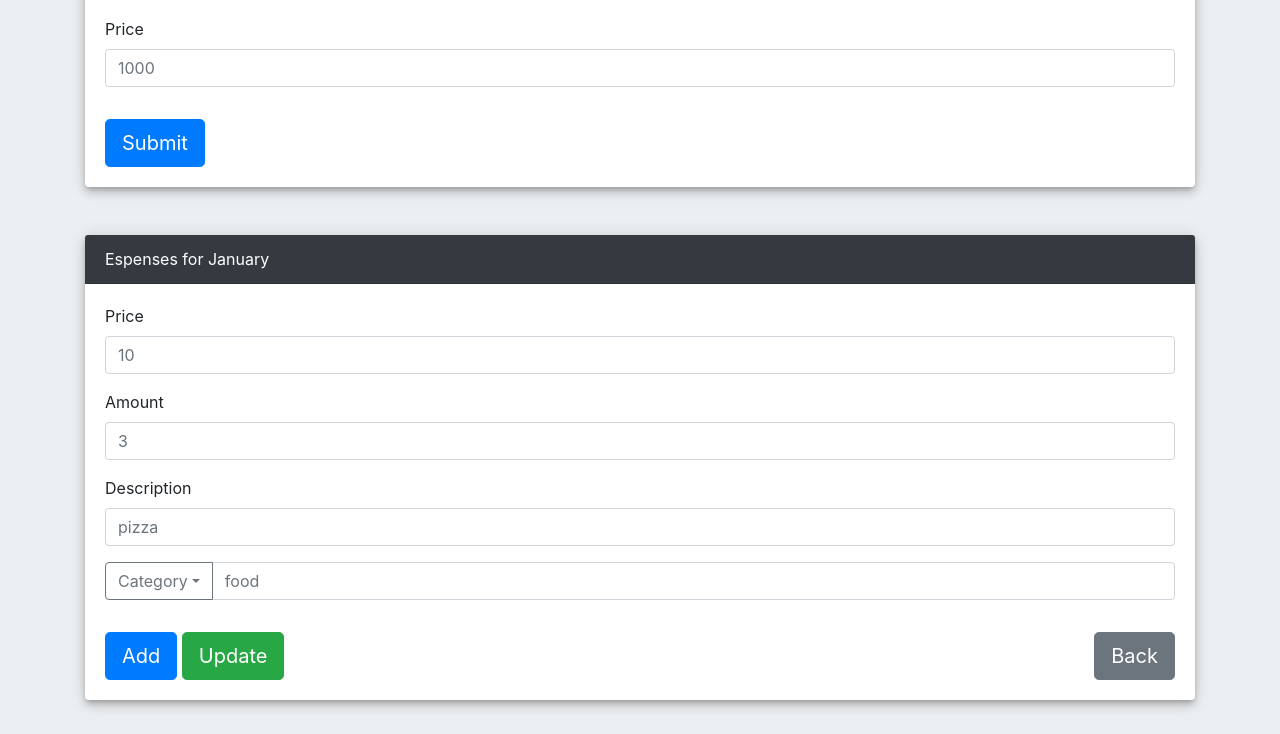
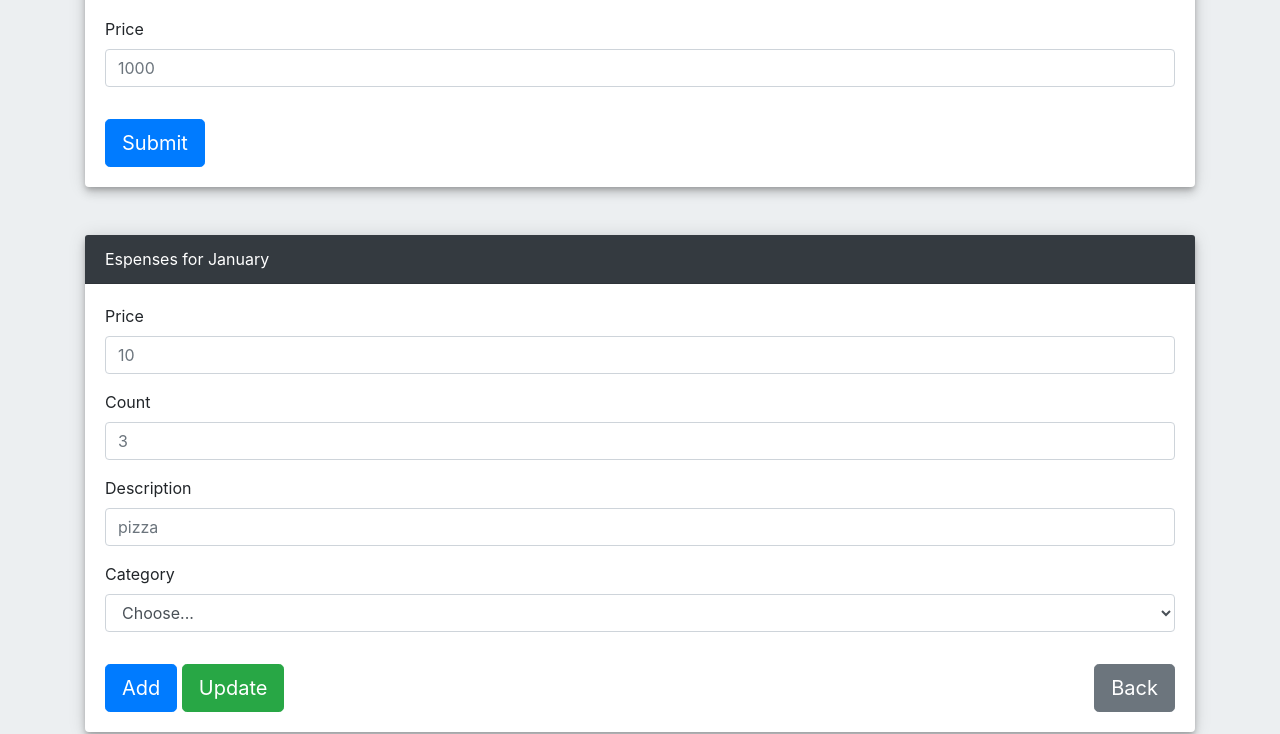
Before and after one commit to MarekTalpas/Budget_App, a plain HTML site: page index.html in a window 1280 px wide. Shown: the part 240-974 px from the top of the page. Drawn offline with nearby package versions, Linux system fonts and the light colour scheme.

Commit message:
added select categories to UI

```diff
--- a/app.js
+++ b/app.js
@@ -14,6 +14,8 @@ const App = (function() {
 
 })(StorageCtrl, DataCtrl, UICtrl);
 
+
+// jquery bootstrap functions
 $(function () {
   $('[data-toggle="tooltip"]').tooltip()
-})
+});
--- a/index.html
+++ b/index.html
@@ -35,7 +35,8 @@
             <label for="price-input-incomes">Price</label>
             <input type="number" class="form-control" id="price-input-incomes" placeholder="1000">
           </div>
-          <button type="submit" data-toggle="tooltip" data-placement="top" title="Add sum of your total monthly incomes to your overall balance" id="incomes-add-btn" class="btn btn-primary btn-lg mt-3 add-mode">Submit</button>
+          <button type="submit" data-toggle="tooltip" data-placement="top" title="Add sum of your total monthly incomes to your overall balance"
+            id="incomes-add-btn" class="btn btn-primary btn-lg mt-3 add-mode">Submit</button>
         </form>
       </div>
     </div>
@@ -52,27 +53,40 @@
             <input type="number" class="form-control" id="price-input" placeholder="10">
           </div>
           <div class="form-group">
-            <label for="amount-input">Amount</label>
+            <label for="count-input">Count</label>
             <input type="number" class="form-control" id="amount-input" placeholder="3">
           </div>
           <div class="form-group">
             <label for="description-input">Description</label>
             <input type="text" class="form-control" id="description-input" placeholder="pizza">
           </div>
-          <div class="input-group mb-3">
-            <div class="input-group-prepend">
-              <button class="btn btn-outline-secondary dropdown-toggle" type="button" data-toggle="dropdown" aria-haspopup="true" aria-expanded="false">Category</button>
-              <div class="dropdown-menu">
-                <!-- <a class="dropdown-item" href="#">Action</a> -->
-                <!-- <a class="dropdown-item" href="#">Action</a> -->
-                <!-- <a class="dropdown-item" href="#">Action</a> -->
-              </div>
+          <div class="form-group mb-3">
+            <div class="form-group">
+              <label for="category-select">Category</label>
+              <select class="form-control" id="category-select">
+                <option selected>Choose...</option>
+                <option class="category-item">Insurance</option>
+                <option class="category-item">Miscellaneous</option>
+                <option class="category-item">Housing</option>
+                <option class="category-item">Utilities</option>
+                <option class="category-item">Food</option>
+                <option class="category-item">Transport</option>
+                <option class="category-item">Clothing</option>
+                <option class="category-item">Medical/Health</option>
+                <option class="category-item">Personal</option>
+                <option class="category-item">Recreation</option>
+                <option class="category-item">Giving</option>
+                <option class="category-item">Debts</option>
+                <option class="category-item">Other</option>
+              </select>
             </div>
-            <input placeholder="food" type="text" id="category-input" class="form-control" aria-label="Text input with dropdown button">
           </div>
-          <button data-toggle="tooltip" data-placement="top" title="Add one item to your monthly expenses" type="submit" id="expenses-add-btn" class="btn btn-primary btn-lg mt-3 add-mode">Add</button>
-          <button data-toggle="tooltip" data-placement="top" title="Update one item of your monthly expenses" type="submit" id="expenses-edit-btn" class="btn btn-success btn-lg mt-3 update-mode">Update</button>
-          <button data-toggle="tooltip" data-placement="top" title="go back from update mode to add mode" type="submit" id="expenses-back-btn" class="btn btn-secondary btn-lg mt-3 float-right update-mode">Back</button>
+          <button data-toggle="tooltip" data-placement="top" title="Add one item to your monthly expenses" type="submit" id="expenses-add-btn"
+            class="btn btn-primary btn-lg mt-3 add-mode">Add</button>
+          <button data-toggle="tooltip" data-placement="top" title="Update one item of your monthly expenses" type="submit" id="expenses-edit-btn"
+            class="btn btn-success btn-lg mt-3 update-mode">Update</button>
+          <button data-toggle="tooltip" data-placement="top" title="go back from update mode to add mode" type="submit" id="expenses-back-btn"
+            class="btn btn-secondary btn-lg mt-3 float-right update-mode">Back</button>
         </form>
       </div>
     </div>
@@ -89,7 +103,7 @@
           <th scope="col">Category</th>
           <th scope="col">Description</th>
           <th scope="col">Price</th>
-          <th scope="col">Amount</th>
+          <th scope="col">Count</th>
           <th scope="col"></th>
           <th scope="col"></th>
         </tr>
```
